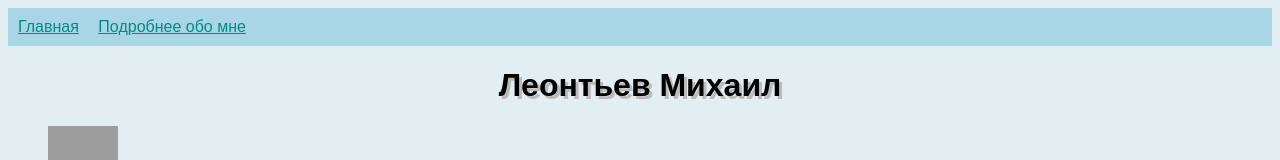
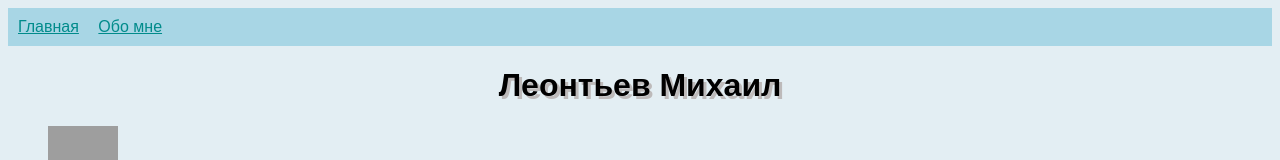
Before and after one commit to Xiaolover20/LeontyevM, a plain HTML site: page index.html in a window 1280 px wide. Shown: the top 160 px of the page. Drawn offline with Linux system fonts and the light colour scheme; grey boxes are pictures that could not be loaded; a web font is replaced by a local one.

Commit message:
index.html

```diff
--- a/index.html
+++ b/index.html
@@ -9,7 +9,7 @@
   <body>
     <header>
       <a class="link-header" href="index.html">Главная</a>
-      <a class="link-other" href="index.html">Подробнее обо мне</a>
+      <a class="link-other" href="index1.html">Обо мне</a>
     </header>
     <main>
       <h1>Леонтьев Михаил</h1>
```
